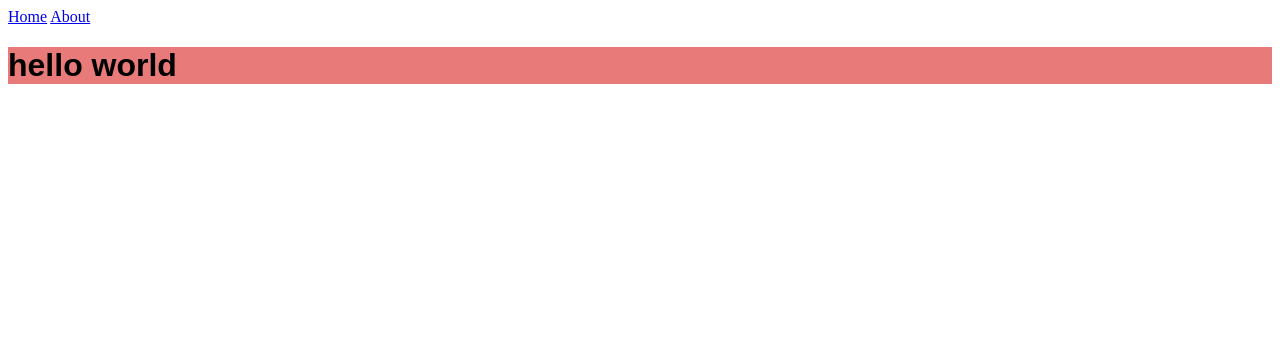
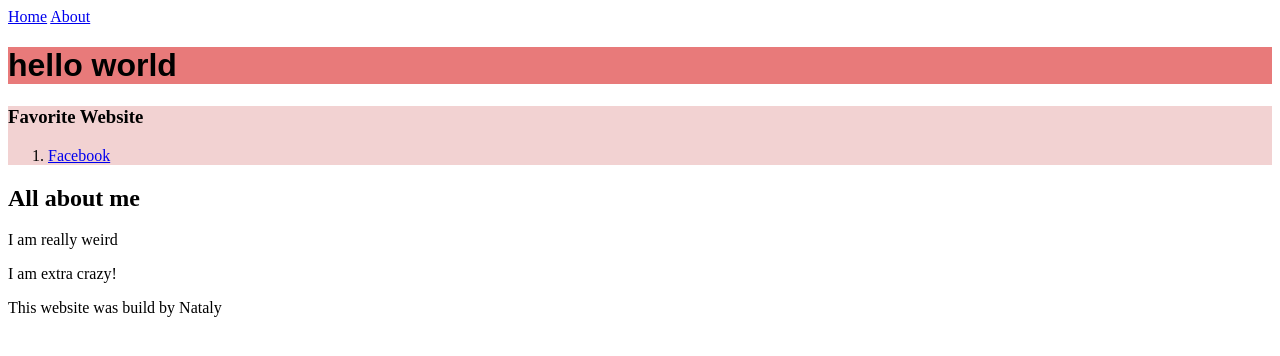
Before and after one commit to natydavila/davila, a plain HTML site: page index.html in a window 1280 px wide. Drawn offline with Linux system fonts and the light colour scheme.

Commit message:
Update index.html

```diff
--- a/index.html
+++ b/index.html
@@ -20,5 +20,25 @@
             hello world
             </h1>
             </header>
+         <main>
+            <aside>
+               <h3>Favorite Website</h3>
+               <ol>
+                  <li>
+                     <a href="https://www.facebook.com">Facebook</a>
+                  </li>
+               </ol>
+
+            </aside>
+            <article>
+               <h2> All about me</h2>
+               <p>I am really weird</p>
+               <p>I am extra crazy!</p>
+            </article>
+         </main>
+
+         <footer>
+            <p>This website was build by Nataly</p>
+         </footer>
       </body>
 </html>
```
